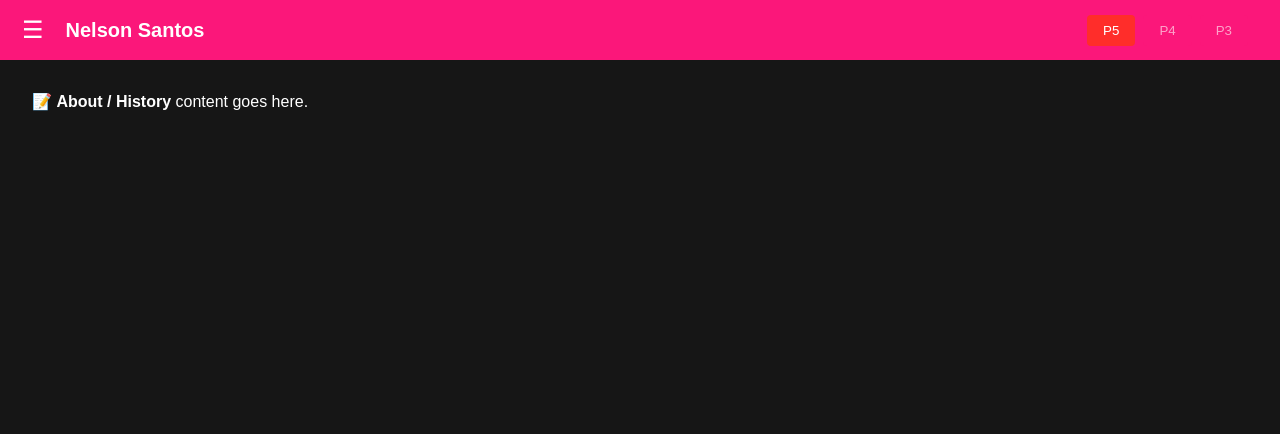
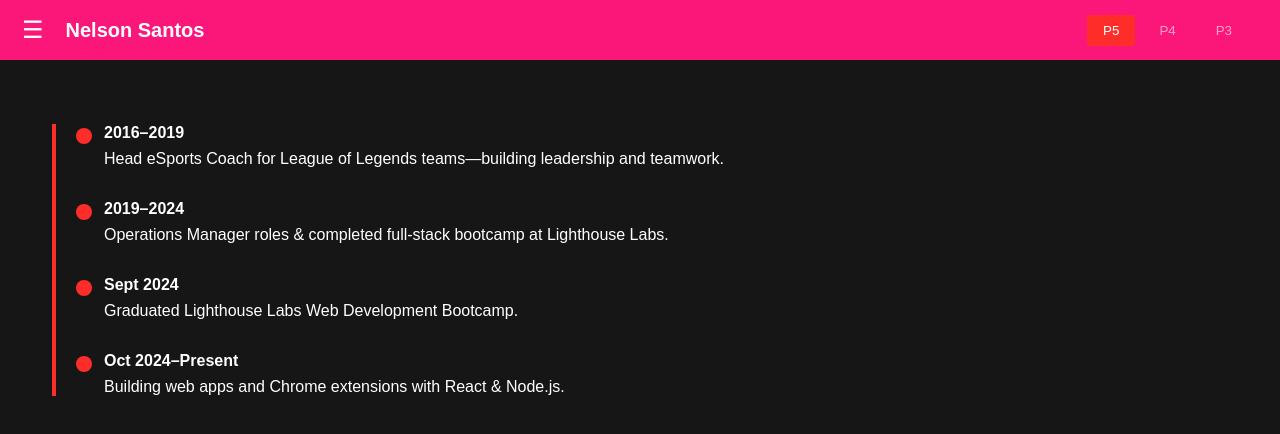
Before and after one commit to NelsonCGSantos/per-portfolio, a React (Vite) app: page / in a window 1280 px wide. Shown: the top 434 px of the page. Built offline with nearby package versions, Linux system fonts and the light colour scheme.

Commit message:
skeleton made

```diff
--- a/package.json
+++ b/package.json
@@ -10,8 +10,10 @@
     "preview": "vite preview"
   },
   "dependencies": {
+    "lucide-react": "^0.507.0",
     "react": "^19.0.0",
     "react-dom": "^19.0.0",
+    "react-icons": "^5.5.0",
     "react-router-dom": "^7.5.3",
     "styled-components": "^6.1.17"
   },
--- a/src/App.jsx
+++ b/src/App.jsx
@@ -3,6 +3,8 @@ import { Sidebar } from './Sidebar';
 import { ThemeToggle } from './ThemeToggle';
 import PersonaCard from './PersonaCard';
 import Skills from './Skills';
+import ContactGrid from './ContactGrid';
+import Timeline from './Timeline';
 import {
   Header,
   MenuButton,
@@ -11,6 +13,13 @@ import {
   SectionWrapper,
   ProjectsGrid,
 } from './App.styles';
+
+const aboutData = [
+  { period: '2016–2019', content: 'Head eSports Coach for League of Legends teams—building leadership and teamwork.' },
+  { period: '2019–2024', content: 'Operations Manager roles & completed full-stack bootcamp at Lighthouse Labs.' },
+  { period: 'Sept 2024', content: 'Graduated Lighthouse Labs Web Development Bootcamp.' },
+  { period: 'Oct 2024–Present', content: 'Building web apps and Chrome extensions with React & Node.js.' },
+];
 
 
 const skillsData = [
@@ -83,7 +92,7 @@ export default function App({ themeName, setTheme }) {
       <Main sidebarOpen={sidebarOpen}>
         {active === 'About' && (
           <SectionWrapper>
-            📝 <strong>About / History</strong> content goes here.
+            <Timeline events={aboutData} />
           </SectionWrapper>
         )}
 
@@ -108,7 +117,7 @@ export default function App({ themeName, setTheme }) {
 
         {active === 'Contact' && (
           <SectionWrapper>
-            📬 <strong>Contact / Confidant Grid</strong> goes here.
+             <ContactGrid />
           </SectionWrapper>
         )}
       </Main>
--- /dev/null
+++ b/src/ContactGrid.jsx
@@ -0,0 +1,63 @@
+import React from 'react';
+import styled from 'styled-components';
+import {
+  FiLinkedin,
+  FiGithub,
+  FiMail,
+  FiFileText,
+  FiTwitter,
+  FiBookOpen,
+  FiCpu,
+  FiStar,
+  FiLifeBuoy,
+} from 'react-icons/fi';
+
+const gridItems = [
+  { label: 'LinkedIn', icon: <FiLinkedin size={32} />, link: 'https://linkedin.com/in/your-username' },
+  { label: 'GitHub',   icon: <FiGithub   size={32} />, link: 'https://github.com/your-username' },
+  { label: 'Email',    icon: <FiMail     size={32} />, link: 'mailto:you@example.com' },
+  { label: 'Resume',   icon: <FiFileText size={32} />, link: '/resume.pdf' },
+  { label: 'Blog',     icon: <FiBookOpen size={32} />, link: 'https://dev.to/your-username' },
+  { label: 'Twitter',  icon: <FiTwitter  size={32} />, link: 'https://twitter.com/your-username' },
+  { label: 'Source',   icon: <FiCpu      size={32} />, link: 'https://github.com/your-username/persona-portfolio' },
+  { label: 'Star Me',  icon: <FiStar     size={32} />, link: 'https://github.com/your-username/persona-portfolio/stargazers' },
+  { label: 'Support',  icon: <FiLifeBuoy size={32} />, link: 'https://buymeacoffee.com/your-username' },
+];
+
+const Grid = styled.div`
+  display: grid;
+  grid-template-columns: repeat(3, 1fr);
+  gap: 1.5rem;
+  padding: 2rem;
+  justify-items: center;
+  align-items: center;
+`;
+
+const Item = styled.a`
+  display: flex;
+  flex-direction: column;
+  align-items: center;
+  text-decoration: none;
+  color: ${({ theme }) => theme.text};
+  &:hover {
+    color: ${({ theme }) => theme.primary};
+  }
+`;
+
+const Label = styled.span`
+  margin-top: 0.5rem;
+  font-size: 0.9rem;
+`;
+
+export default function ContactGrid() {
+  return (
+    <Grid>
+      {gridItems.map(({ label, icon, link }) => (
+        <Item key={label} href={link} target="_blank" rel="noopener noreferrer">
+          {icon}
+          <Label>{label}</Label>
+        </Item>
+      ))}
+    </Grid>
+  );
+}
--- /dev/null
+++ b/src/Timeline.jsx
@@ -0,0 +1,58 @@
+import React from 'react';
+import styled from 'styled-components';
+
+const TimelineContainer = styled.div`
+  position: relative;
+  margin: 2rem 0;
+  padding-left: 2rem;
+  &:before {
+    content: '';
+    position: absolute;
+    left: 20px;
+    top: 0;
+    bottom: 0;
+    width: 4px;
+    background: ${({ theme }) => theme.primary};
+  }
+`;
+
+const TimelineItem = styled.div`
+  position: relative;
+  margin-bottom: 2rem;
+`;
+
+const Circle = styled.div`
+  position: absolute;
+  left: 12px;
+  width: 16px;
+  height: 16px;
+  background: ${({ theme }) => theme.primary};
+  border-radius: 50%;
+  top: 4px;
+`;
+
+const Period = styled.div`
+  font-weight: bold;
+  margin-bottom: 0.5rem;
+`;
+
+const Content = styled.div`
+  margin-left: 2.5rem;
+  color: ${({ theme }) => theme.text};
+`;
+
+export default function Timeline({ events }) {
+  return (
+    <TimelineContainer>
+      {events.map(({ period, content }, i) => (
+        <TimelineItem key={i}>
+          <Circle />
+          <Content>
+            <Period>{period}</Period>
+            <div>{content}</div>
+          </Content>
+        </TimelineItem>
+      ))}
+    </TimelineContainer>
+  );
+}
```
Also changed, not shown: 1 other file (tests, documents, lock files or other folders).
